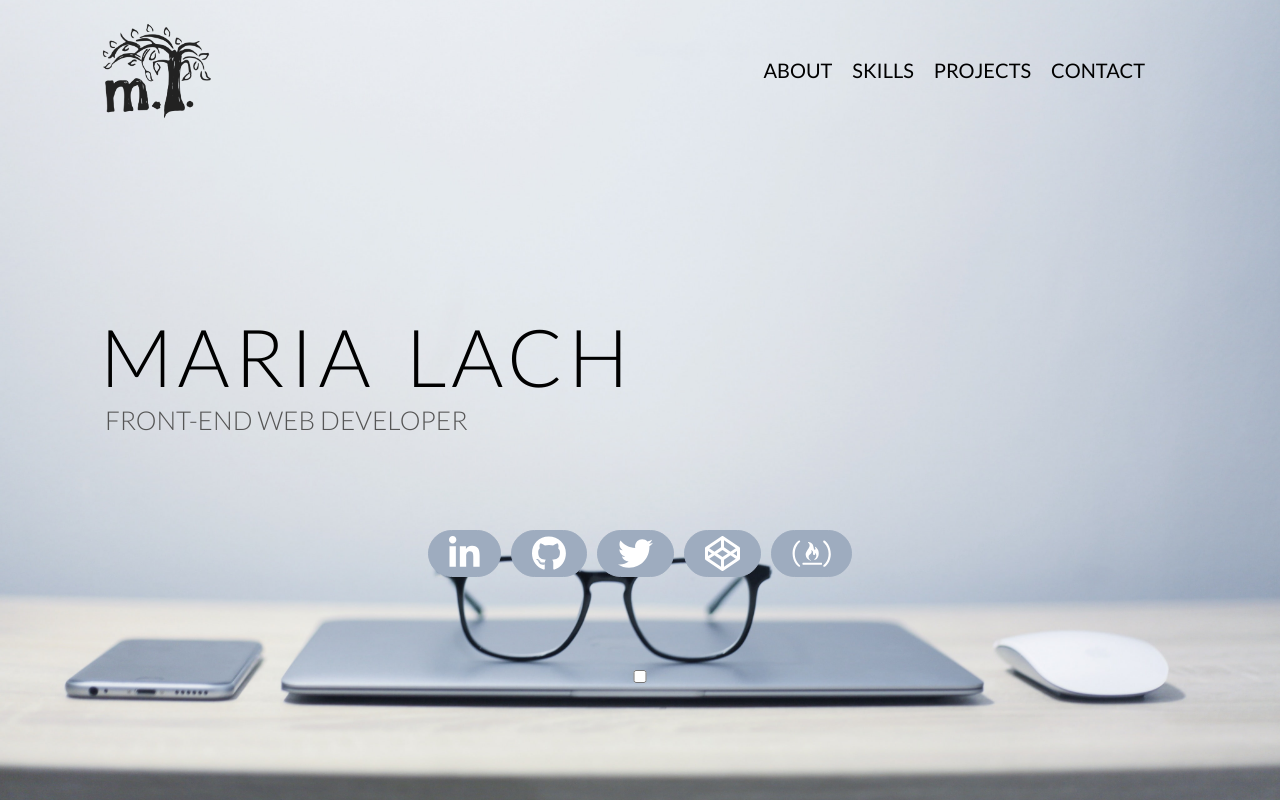
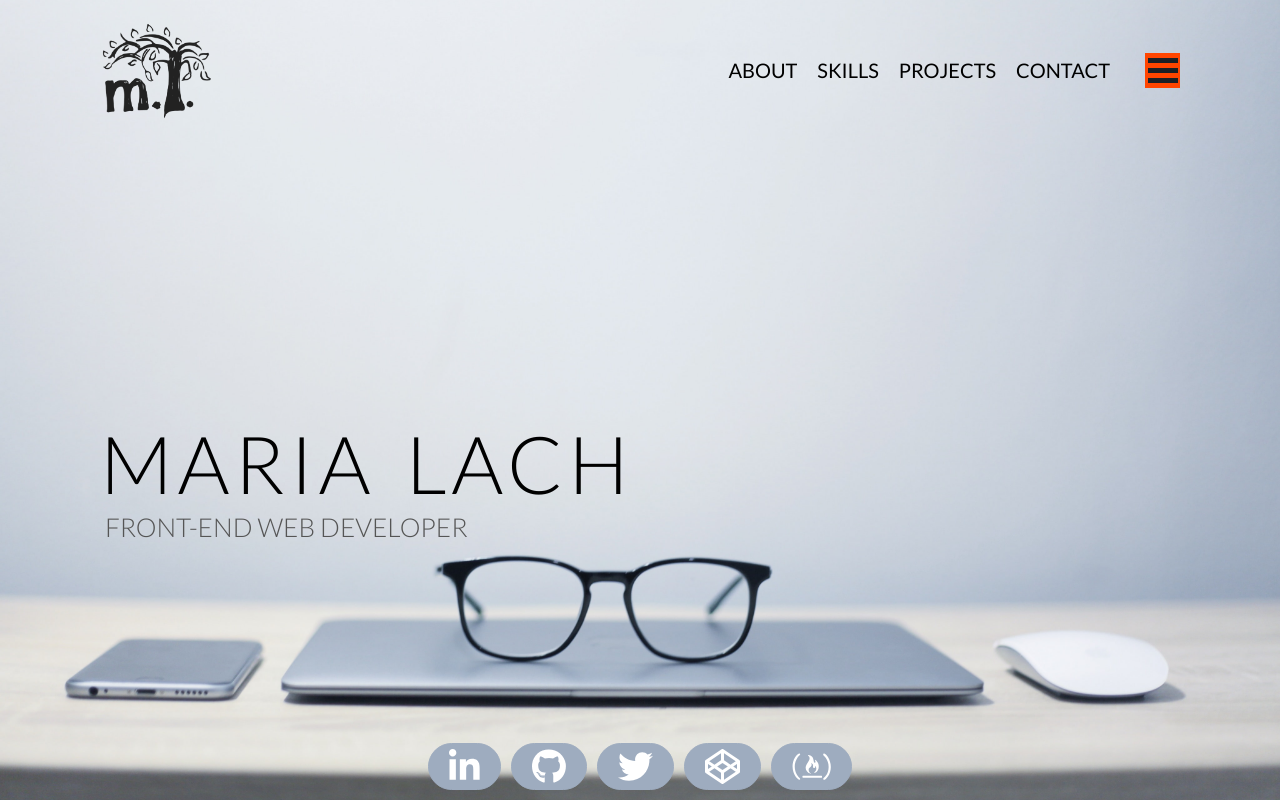
Before and after one commit to mzedlach/portfolio, a website: page index.html in a window 1280 px wide. Shown: the top 800 px of the page. Drawn offline with Linux system fonts and the light colour scheme.

Commit message:
Mobile navigation bar dropdown start

```diff
--- a/index.html
+++ b/index.html
@@ -41,6 +41,11 @@
 							<a href="#projects" class="header__navigation-links-link">Projects</a>
 							<a href="#contact" class="header__navigation-links-link">Contact</a>
 					</nav>
+
+					<input type="checkbox" class="header__navigation-checkbox" id="nav-toggle">
+					<label for="nav-toggle" class="header__navigation-button">
+							<span class="header__navigation-icon">&nbsp;</span>
+					</label>
 				</div>
 				<div class="header__text">
 					<h1 class="header__text--name">Maria Lach</h1>
@@ -83,12 +88,6 @@
 						</svg>
 					</a>
 				</div>
-
-				<input type="checkbox" class="header__navigation-checkbox" id="nav-toggle">
-				<label for="nav-toggle" class="header__navigation-button">
-						<span class="header__navigation-icon">&nbsp;</span>
-				</label>
-
 
 			</div>
 		</header>
--- a/sass/main.scss
+++ b/sass/main.scss
@@ -393,6 +393,119 @@ input[type="submit"]:active {
   }
 }
 
+.header__navigation {
+  &-checkbox{
+    display:none;
+  }
+  &-button{
+    // Label connected to the checkbox - THIS is the clickable element
+    background-color: orangered;
+    height: 3.5rem;
+    width: 3.5rem;
+    position: relative;
+    cursor: pointer;
+    // z-index: 9000;
+    text-align: center;
+  }
+  &-icon{
+    position: relative;
+    margin-top: 1.5rem;
+
+    &,
+    &::before,
+    &::after{
+      width: 3rem;
+      height: .5rem;
+      background-color:  $color-dark-grey;
+      // background-color:  green;
+      display: inline-block;
+      z-index: 9001;
+    }
+
+    &::before,
+    &::after {
+      content: '';
+      position: absolute;
+      left: 0;
+      transition: all .2s; // For open/close X animation
+    }
+    &::before {
+      top: -1rem;
+    }
+    &::after {
+      top: 1rem;
+    }
+  }
+
+  &-button:hover &-icon:before {
+    top: -1.2rem;
+  }
+  &-button:hover &-icon:after {
+    top: 1.2rem;
+  }
+}
+// .header{
+
+//   &__navigation-button {
+//     background-color: $color-white;
+
+
+//     border-radius: 50%;
+//     position: fixed;
+//     top: 6rem;
+//     right: 6rem;
+//     z-index: 2000;
+//     box-shadow: 0 1rem 3rem rgba($color-black, .1);
+
+
+//     @include respond(tab-port) {
+//         top: 4rem;
+//         right: 4rem;
+//     }
+//     @include respond(phone) {
+//         top: 3rem;
+//         right: 3rem;
+//     }
+//   }
+// }
+
+
+//   // 3 BAR ICON
+//   &__navigation-icon {
+
+//   &-button:hover &-icon:before {
+//     top: -1.2rem;
+//   }
+//   &-button:hover &-icon:after {
+//     top: 1.2rem;
+//   }
+
+//   // For open/close X animation
+//   &-checkbox:checked + &-button &-icon {
+//     background-color: transparent;
+//   }
+//   &-checkbox:checked + &-button &-icon::before {
+//     top: 0;
+//     transform: rotate(135deg);
+//     background-color: $color-secondary-white;
+//     width: 3rem;
+//   }
+//   &-checkbox:checked + &-button &-icon::after {
+//     top: 0;
+//     transform: rotate(-135deg);
+//     background-color: $color-secondary-white;
+//     width: 3rem;
+//   }
+
+//   // Functionality of button
+//   &-checkbox:checked ~ &-nav{
+//     opacity: 1;
+//     width: 27rem;
+//     transition: all .2s;
+//   }
+// }
+
+
 
 
 
```
Also changed, not shown: resources/css/styles.css.
